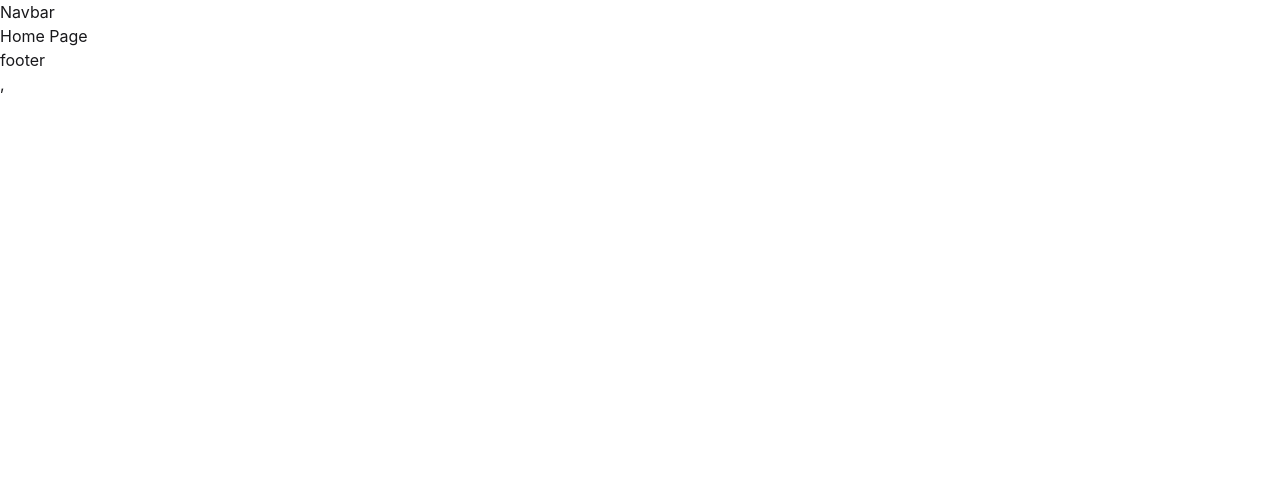
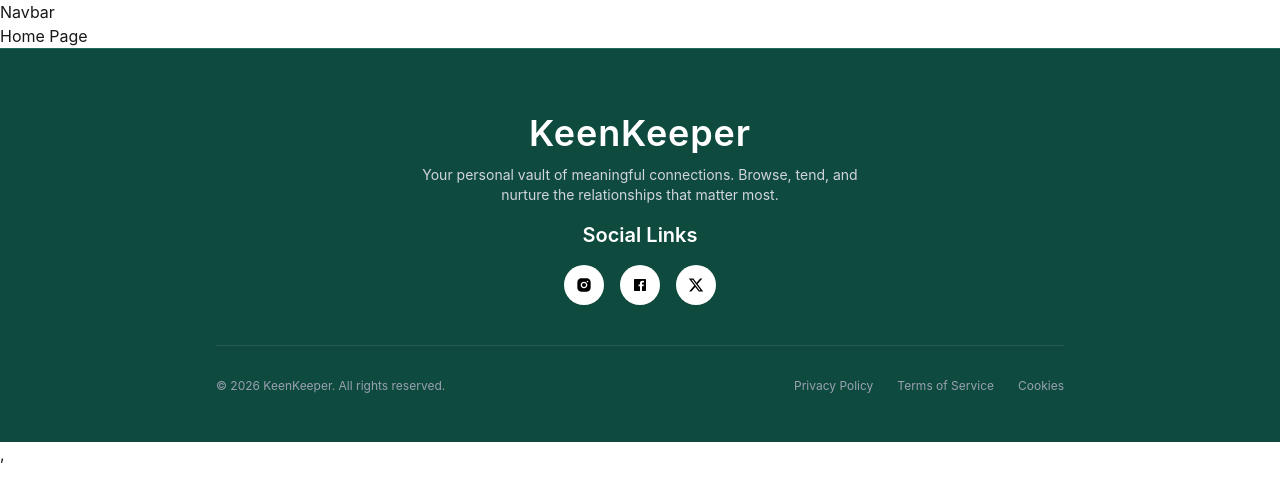
Before and after one commit to kibriya41/keen-keeper, a React (Vite) app: page / in a window 1280 px wide. Shown: the top 498 px of the page. Built offline with nearby package versions, Linux system fonts and the light colour scheme.

Commit message:
added footer

```diff
--- a/package.json
+++ b/package.json
@@ -13,6 +13,7 @@
     "@tailwindcss/vite": "^4.2.2",
     "react": "^19.2.4",
     "react-dom": "^19.2.4",
+    "react-icons": "^5.6.0",
     "react-router": "^7.14.1",
     "tailwindcss": "^4.2.2"
   },
--- /dev/null
+++ b/src/component/shared/Footer.jsx
@@ -0,0 +1,67 @@
+import React from 'react';
+import { FaTwitter } from 'react-icons/fa';
+import { FaXTwitter } from 'react-icons/fa6';
+import { IoLogoFacebook } from 'react-icons/io';
+import { RiInstagramFill } from 'react-icons/ri';
+import { Link } from 'react-router';
+
+const Footer = () => {
+    return (
+        <footer className="bg-[#0F4A3F] text-white py-12 border-t border-[#1E6B5A]">
+            <div className="max-w-4xl mx-auto px-6">
+                {/* Main Content */}
+                <div className="text-center">
+                    <div className="inline-block rounded-lg px-10 py-4">
+                        <h2 className="text-4xl font-semibold mb-3 tracking-wide">KeenKeeper</h2>
+
+                        <p className="text-gray-300 max-w-md mx-auto text-sm ">
+                            Your personal vault of meaningful connections.
+                            Browse, tend, and nurture the relationships that matter most.
+                        </p>
+                    </div>
+
+                    <div className="mb-10">
+                        <p className="font-semibold text-xl mb-4">Social Links</p>
+                        <div className="flex justify-center gap-4">
+                            <Link
+                                href="#"
+                                className="w-10 h-10 bg-white hover:bg-white/20 transition-colors rounded-full flex items-center justify-center text-black"
+                                aria-label="Facebook"
+                            >
+                                <RiInstagramFill />
+                            </Link>
+                            <Link
+                                href="#"
+                                className="w-10 h-10 bg-white hover:bg-white/20 transition-colors rounded-full flex items-center justify-center text-black"
+                                aria-label="Instagram"
+                            >
+                                <IoLogoFacebook />
+
+                            </Link>
+                            <Link
+                                href="#"
+                                className="w-10 h-10 bg-white hover:bg-white/20 transition-colors rounded-full flex items-center justify-center text-black"
+                                aria-label="Twitter / X"
+                            >
+                               <FaXTwitter />
+                            </Link>
+                        </div>
+                    </div>
+                </div>
+
+                {/* Bottom Bar */}
+                <div className="pt-8 border-t border-white/10 flex flex-col md:flex-row justify-between items-center text-xs text-gray-400 gap-4">
+                    <p>© 2026 KeenKeeper. All rights reserved.</p>
+
+                    <div className="flex gap-6">
+                        <a href="#" className="hover:text-white transition-colors">Privacy Policy</a>
+                        <a href="#" className="hover:text-white transition-colors">Terms of Service</a>
+                        <a href="#" className="hover:text-white transition-colors">Cookies</a>
+                    </div>
+                </div>
+            </div>
+        </footer>
+    );
+};
+
+export default Footer;
--- a/src/layout/RootLayout.jsx
+++ b/src/layout/RootLayout.jsx
@@ -1,12 +1,13 @@
 import React from 'react';
 import { Outlet } from 'react-router';
+import Footer from '../component/shared/Footer';
 
 const RootLayout = () => {
     return (
         <div>
             <h1>Navbar</h1>
             <Outlet />
-            <h1>footer</h1>
+            <Footer/>
         </div>
     );
 };
```
Also changed, not shown: src/component/shared/navbar/Navbar.jsx (added), 1 other file (tests, documents, lock files or other folders).
